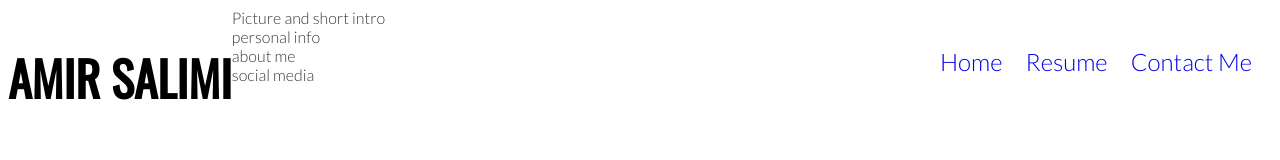
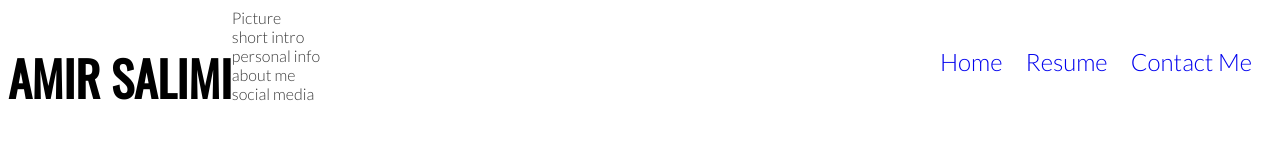
Before and after one commit to Amiirsalimi/my-resume-project1, a plain HTML site: page index.html in a window 1280 px wide. Drawn offline with nearby package versions, Linux system fonts and the light colour scheme.

Commit message:
improve structure on index.html

```diff
--- a/index.html
+++ b/index.html
@@ -24,7 +24,8 @@
             </ul>
         </nav>
     </header>
-    <section>Picture and short intro</section>
+    <section>Picture</section>
+    <section>short intro</section>
     <section>personal info</section>
     <section>about me</section>
     <footer>social media</footer>
```
